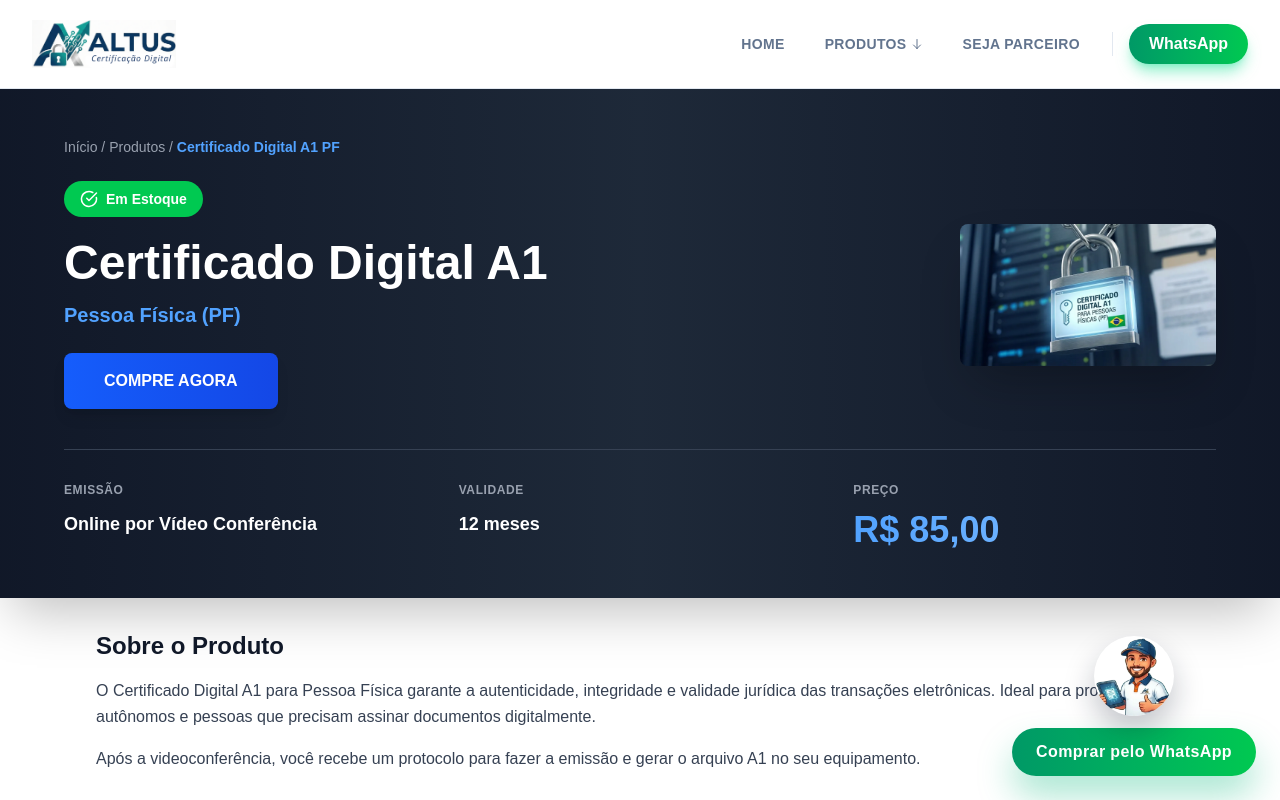
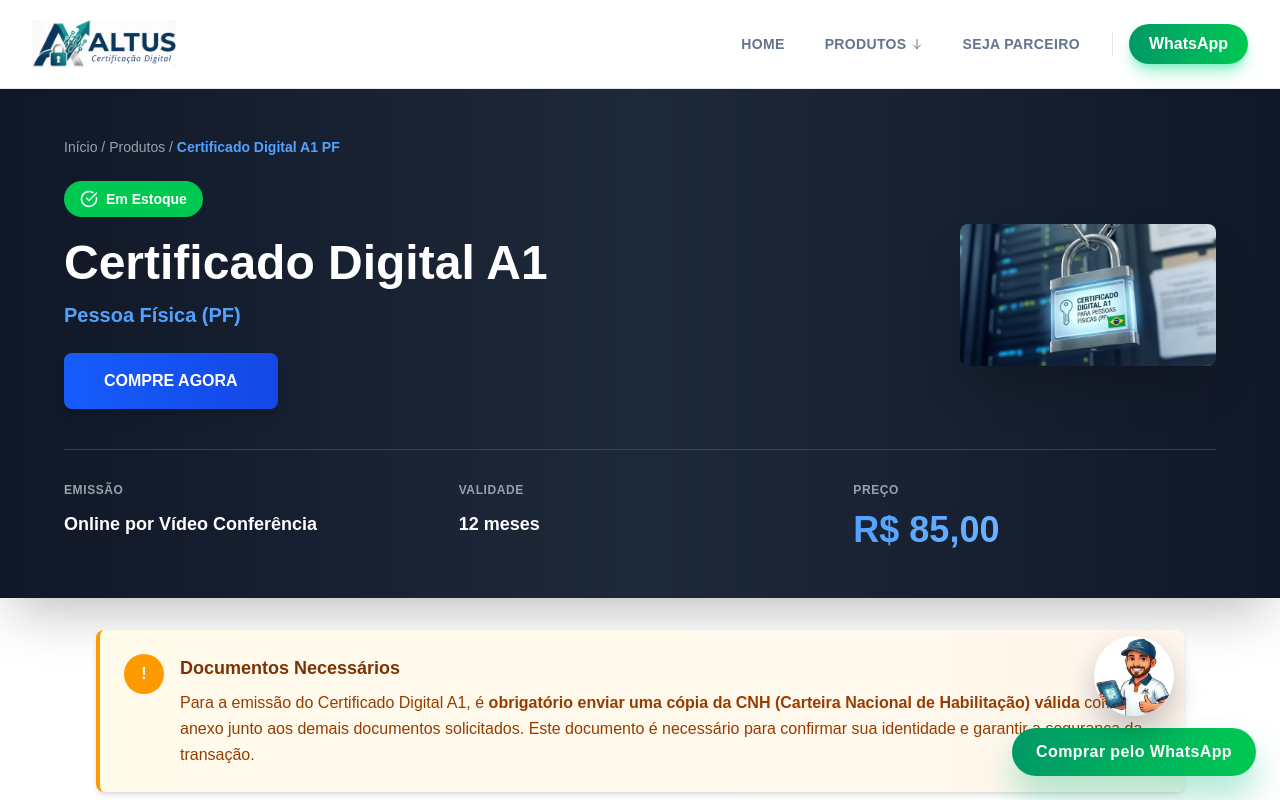
Before and after one commit to johnmaikelima/altuscert, a Next.js app: page /produtos/a1-pf in a window 1280 px wide. Shown: the top 800 px of the page. Built offline with nearby package versions, Linux system fonts and the light colour scheme; no server answers.

Commit message:
Add files via upload

```diff
--- a/src/app/admin/pedidos/page.tsx
+++ b/src/app/admin/pedidos/page.tsx
@@ -174,6 +174,11 @@ export default function PedidosAdminPage() {
                       <p className="text-slate-400 text-sm mb-1">Telefone</p>
                       <p className="text-sm">{pedido.cliente.telefone}</p>
                     </div>
+
+                    <div>
+                      <p className="text-slate-400 text-sm mb-1">CPF/CNPJ</p>
+                      <p className="text-sm font-mono">{pedido.cliente.cpf_cnpj || 'Não informado'}</p>
+                    </div>
                   </div>
                 </div>
 
--- a/src/app/api/mercado-pago/webhook/route.ts
+++ b/src/app/api/mercado-pago/webhook/route.ts
@@ -80,7 +80,9 @@ export async function POST(request: NextRequest) {
     const bodyText = await request.text();
     const body = JSON.parse(bodyText);
 
-    console.log('Webhook Mercado Pago recebido:', body);
+    console.log('🔔 Webhook Mercado Pago recebido:', body);
+    console.log('📍 URL do webhook:', request.url);
+    console.log('⏰ Timestamp:', new Date().toISOString());
 
     // Validar assinatura do webhook (em produção)
     if (!validarAssinatura(request, bodyText)) {
--- a/src/app/produtos/a1-pf/page.tsx
+++ b/src/app/produtos/a1-pf/page.tsx
@@ -91,6 +91,21 @@ export default function CertificadoA1PF() {
 
       {/* Conteúdo Principal */}
       <div className="max-w-6xl mx-auto px-4 sm:px-6 lg:px-8">
+        {/* Aviso Importante - CNH Obrigatória */}
+        <div className="mb-12 bg-gradient-to-r from-amber-50 to-orange-50 border-l-4 border-amber-500 rounded-lg p-6 shadow-md">
+          <div className="flex items-start gap-4">
+            <div className="flex-shrink-0">
+              <div className="flex items-center justify-center h-10 w-10 rounded-full bg-amber-500 text-white font-bold">!</div>
+            </div>
+            <div>
+              <h3 className="text-lg font-bold text-amber-900 mb-2">Documentos Necessários</h3>
+              <p className="text-amber-800 leading-relaxed">
+                Para a emissão do Certificado Digital A1, é <strong>obrigatório enviar uma cópia da CNH (Carteira Nacional de Habilitação) válida</strong> como anexo junto aos demais documentos solicitados. Este documento é necessário para confirmar sua identidade e garantir a segurança da transação.
+              </p>
+            </div>
+          </div>
+        </div>
+
         {/* Descrição */}
         <div className="mb-12">
           <h2 className="text-2xl font-bold text-gray-900 mb-4">Sobre o Produto</h2>
--- a/src/app/produtos/a1-pj/page.tsx
+++ b/src/app/produtos/a1-pj/page.tsx
@@ -92,6 +92,21 @@ export default function CertificadoA1PJ() {
 
       {/* Conteúdo Principal */}
       <div className="max-w-6xl mx-auto px-4 sm:px-6 lg:px-8">
+        {/* Aviso Importante - CNH Obrigatória */}
+        <div className="mb-12 bg-gradient-to-r from-amber-50 to-orange-50 border-l-4 border-amber-500 rounded-lg p-6 shadow-md">
+          <div className="flex items-start gap-4">
+            <div className="flex-shrink-0">
+              <div className="flex items-center justify-center h-10 w-10 rounded-full bg-amber-500 text-white font-bold">!</div>
+            </div>
+            <div>
+              <h3 className="text-lg font-bold text-amber-900 mb-2">Documentos Necessários</h3>
+              <p className="text-amber-800 leading-relaxed">
+                Para a emissão do Certificado Digital A1, é <strong>obrigatório enviar uma cópia da CNH (Carteira Nacional de Habilitação) válida</strong> como anexo junto aos demais documentos solicitados. Este documento é necessário para confirmar sua identidade e garantir a segurança da transação.
+              </p>
+            </div>
+          </div>
+        </div>
+
         {/* Descrição */}
         <div className="mb-12">
           <h2 className="text-2xl font-bold text-gray-900 mb-4">Sobre o Produto</h2>
```
